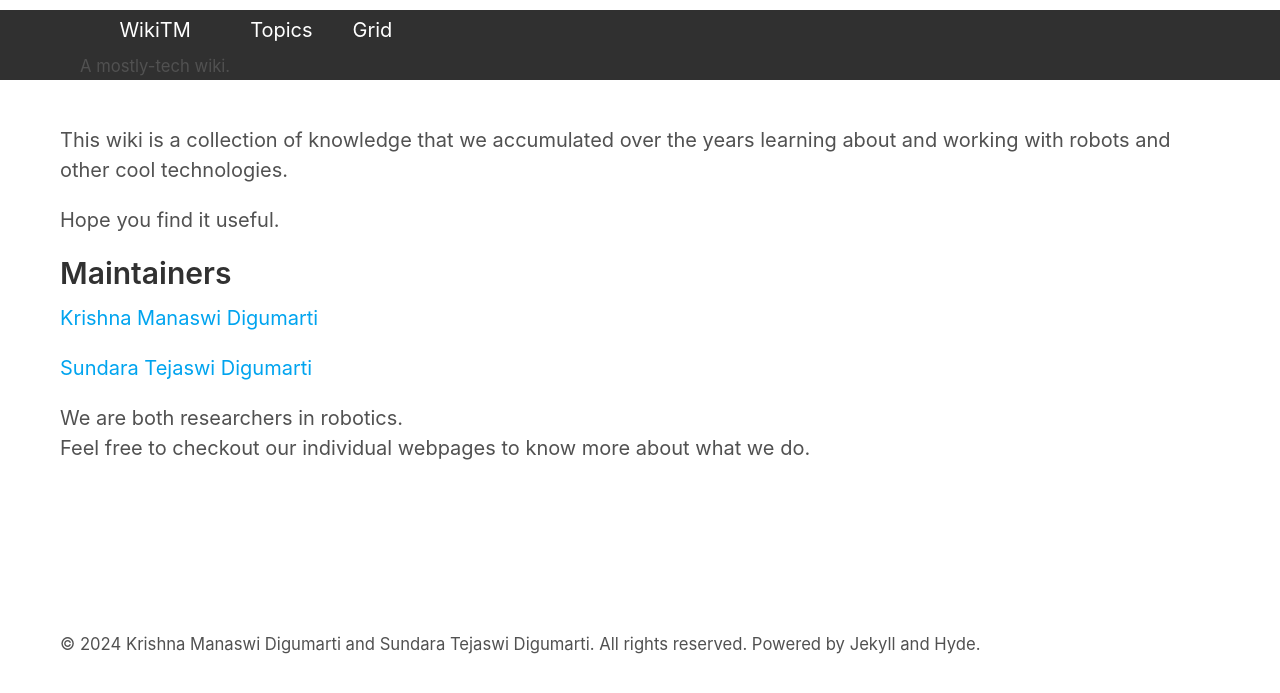
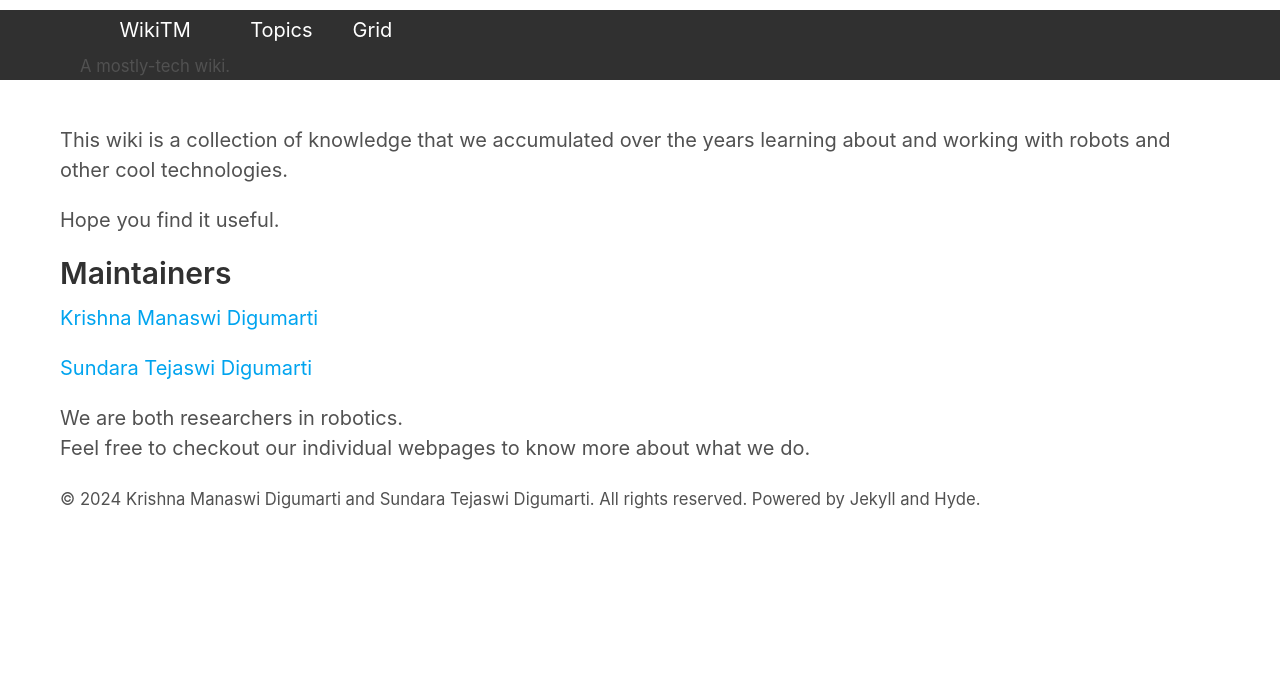
Before and after one commit to tejaswid/wikitm, a Jekyll site: the page built from index.html, in a window 1280 px wide. Shown: the top 693 px of the page. Built offline with Jekyll 4.4.1, drawn with Linux system fonts in a browser that asks for light colours; the list of posts is cut into pages by our own code.

Commit message:
is footer messing up topics?

```diff
--- a/_layouts/default.html
+++ b/_layouts/default.html
@@ -15,13 +15,15 @@
     <main>
       {{ content }}
     </main>
+
+    <!-- This is the footer-->
+    <!-- Copyright year is updated when you push to git -->
+    <footer>
+      <small>
+        &copy; <time datetime="{{ site.time | date_to_xmlschema }}">{{ site.time | date: '%Y' }}</time> Krishna Manaswi Digumarti and Sundara Tejaswi Digumarti. All rights reserved. Powered by Jekyll and Hyde.
+      </small>
+    </footer>
   </div>
-
-  <!-- Footer. This is the file _includes/footer.html -->
-  <div class="content">
-    {% include footer.html %}
-  </div>
-
 
   {% if site.ga_analytics %}
   <script>
```
